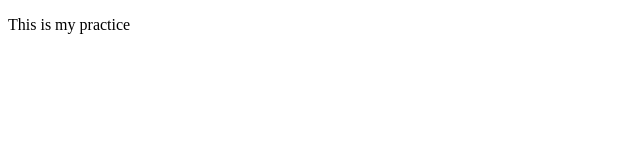
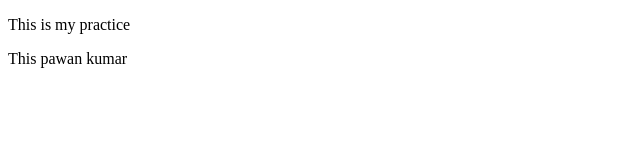
Before and after one commit to pawan-pandiit/amazon, a plain HTML site: page index.html in a window 1280 px wide. Shown: the whole page, without its empty margins (0-640 px from the left). Drawn offline with Linux system fonts and the light colour scheme.

Commit message:
add new feature

```diff
--- a/index.html
+++ b/index.html
@@ -7,5 +7,6 @@
 </head>
 <body>
     <p>This is my practice</p>
+    <p>This pawan kumar</p>
 </body>
 </html>
```
